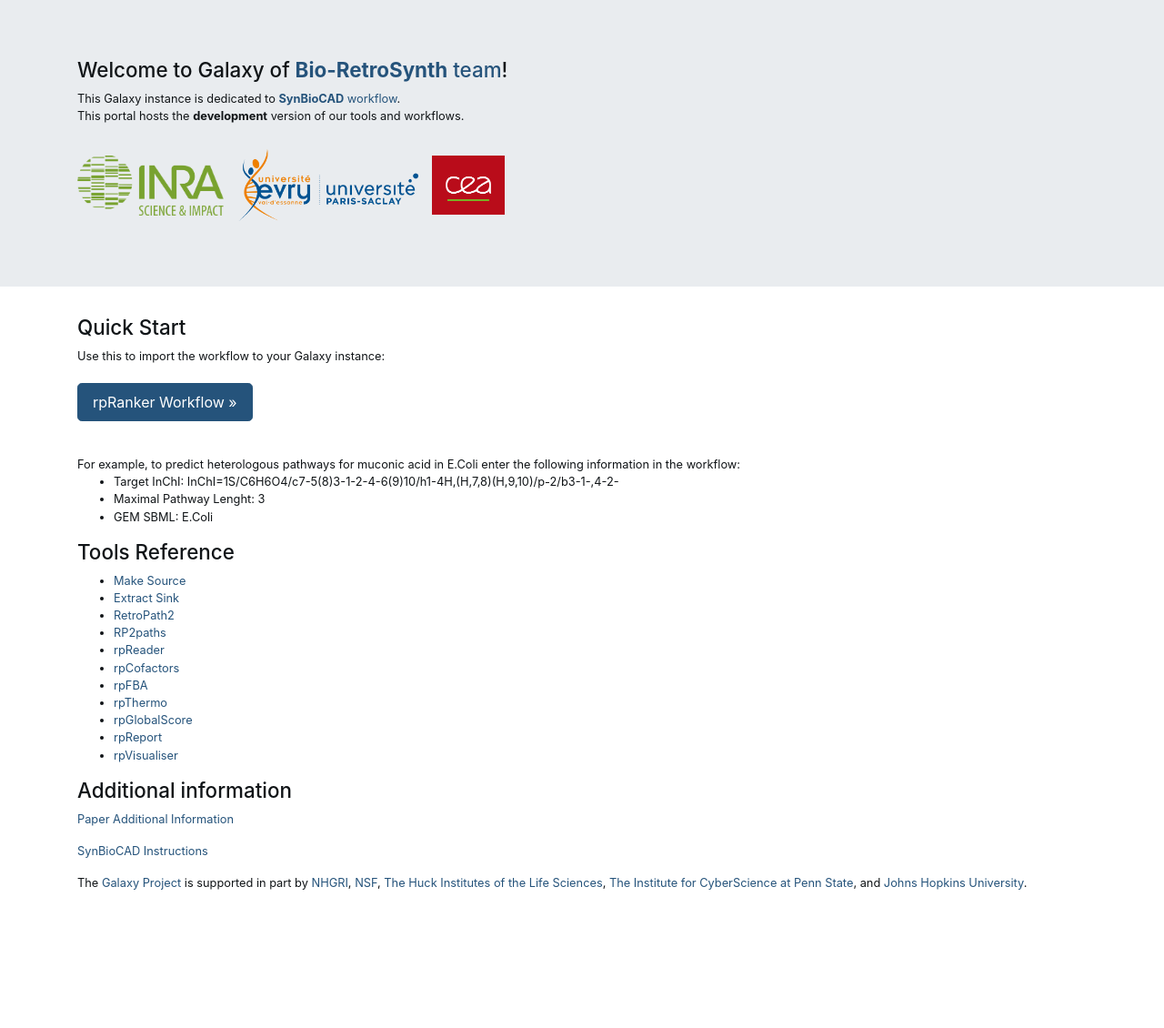
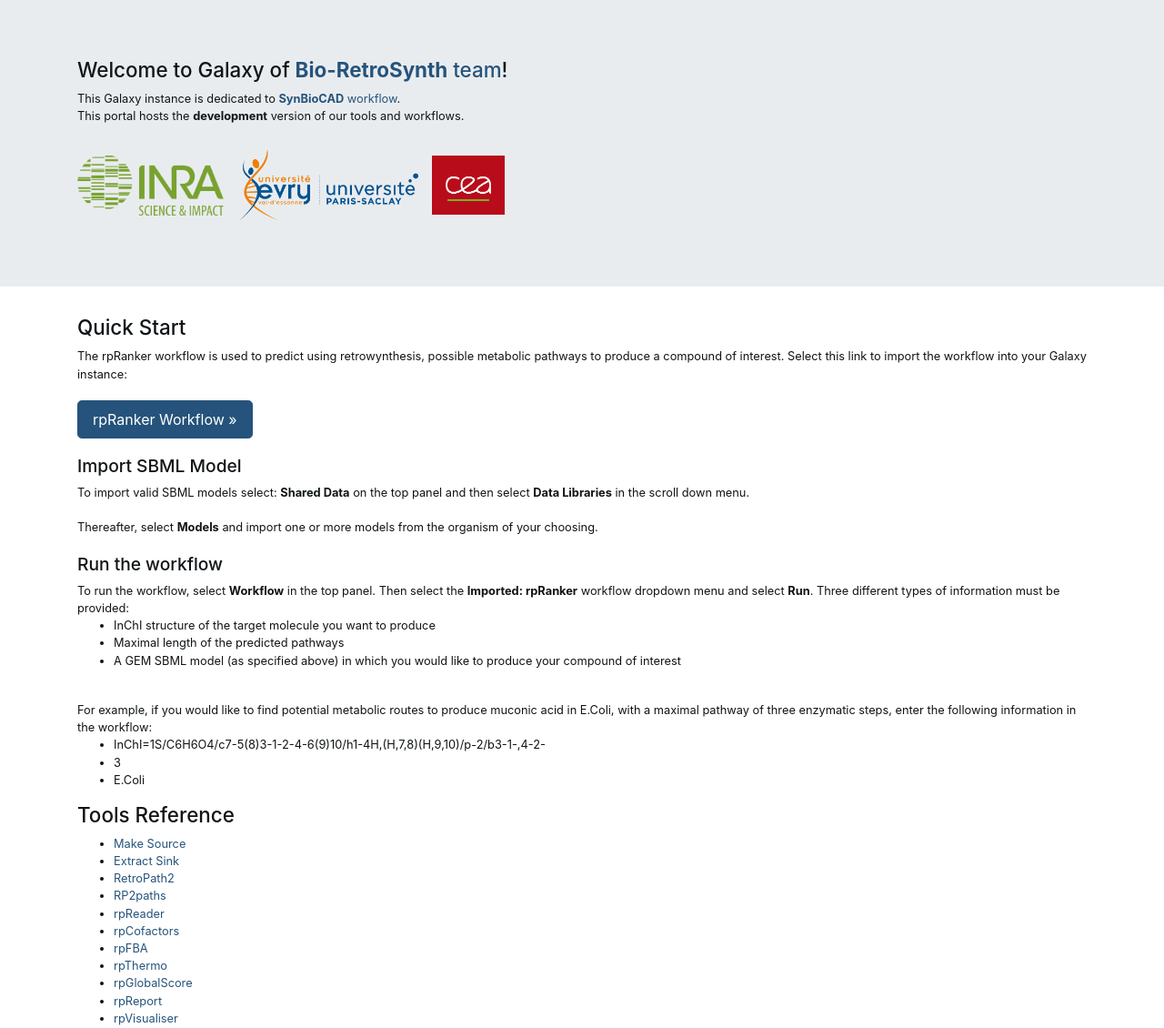
Before and after one commit to Galaxy-SynBioCAD/html_documentation, a plain HTML site: page welcome.html in a window 1280 px wide. Shown: the top 1130 px of the page at 91% size. Before the commit the page ends 980 px from the top, so only its background shows below. Drawn offline with Linux system fonts and the light colour scheme.

Commit message:
imported and updated the code from galaxy

```diff
--- a/welcome.html
+++ b/welcome.html
@@ -22,18 +22,32 @@
         <div class="container">
             <p class="lead">
                 <h2 id="tools">Quick Start</h2>
-                    Use this to import the workflow to your Galaxy instance:
+                    The rpRanker workflow is used to predict using retrowynthesis, possible metabolic pathways to produce a compound of interest. Select this link to import the workflow into your Galaxy instance:
                     <br>
                     <br>
                     <a target="_blank" href="https://synbiocad.micalis.inra.fr/test/u/mdulac/w/rpranker-2" class="btn btn-primary btn-lg">rpRanker Workflow »</a>
                     <br>
                     <br>
+                    <h3 id="tools1">Import SBML Model</h3>
+                    To import valid SBML models select: <strong>Shared Data</strong> on the top panel and then select <strong>Data Libraries</strong> in the scroll down menu.
                     <br>
-                    For example, to predict heterologous pathways for muconic acid in E.Coli enter the following information in the workflow:
+                    <br>
+                    Thereafter, select <strong>Models</strong> and import one or more models from the organism of your choosing.
+                    <br>
+                    <br>
+                    <h3 id="tools2">Run the workflow</h3>
+                    To run the workflow, select <strong>Workflow</strong> in the top panel. Then select the <strong>Imported: rpRanker</strong> workflow dropdown menu and select <strong>Run</strong>. Three different types of information must be provided:
                     <ul>
-                        <li>Target InChI: InChI=1S/C6H6O4/c7-5(8)3-1-2-4-6(9)10/h1-4H,(H,7,8)(H,9,10)/p-2/b3-1-,4-2-</li>
-                        <li>Maximal Pathway Lenght: 3</li>
-                        <li>GEM SBML: E.Coli</li>
+                        <li>InChI structure of the target molecule you want to produce</li>
+                        <li>Maximal length of the predicted pathways</li>
+                        <li>A GEM SBML model (as specified above) in which you would like to produce your compound of interest</li>
+                    </ul>
+                    <br>
+                    For example, if you would like to find potential metabolic routes to produce muconic acid in E.Coli, with a maximal pathway of three enzymatic steps, enter the following information in the workflow:
+                    <ul>
+                        <li>InChI=1S/C6H6O4/c7-5(8)3-1-2-4-6(9)10/h1-4H,(H,7,8)(H,9,10)/p-2/b3-1-,4-2-</li>
+                        <li>3</li>
+                        <li>E.Coli</li>
                     </ul>
                 <h2 id="tools">Tools Reference</h2>
                 <ul>
```
